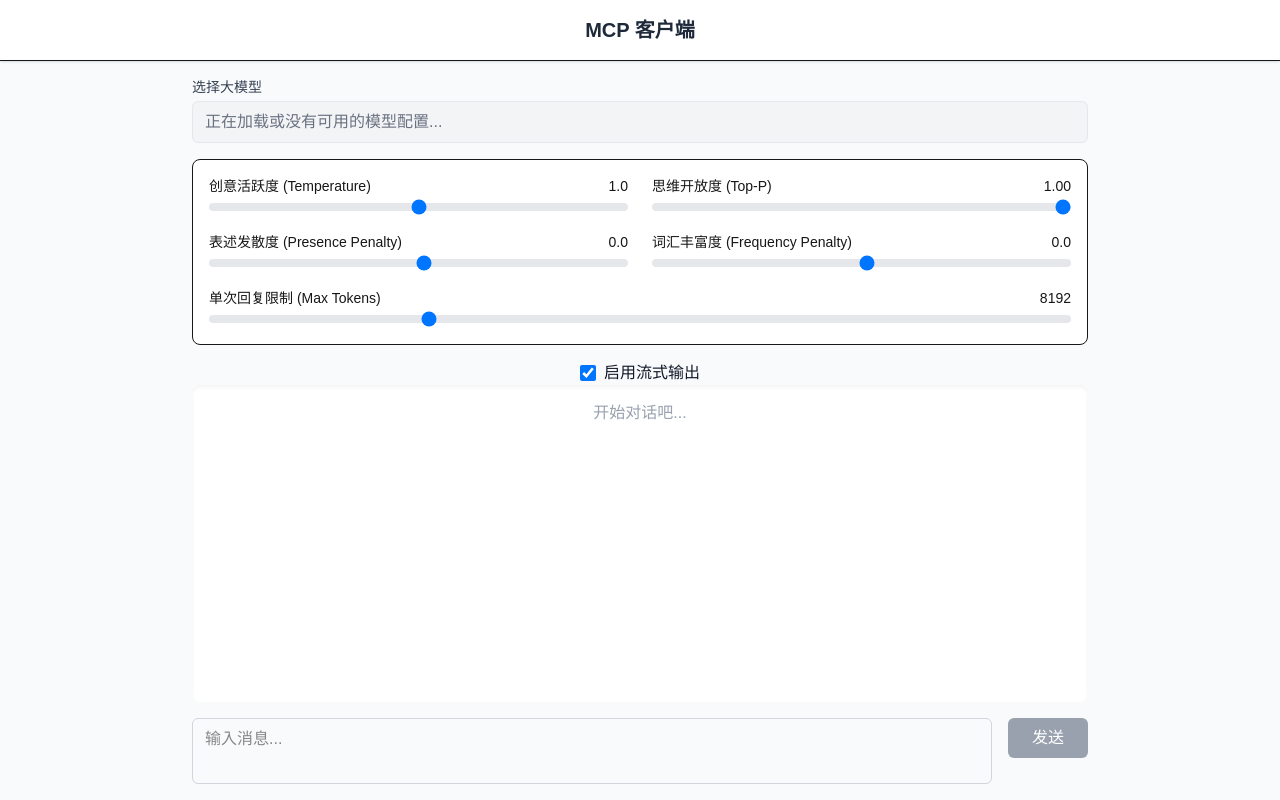
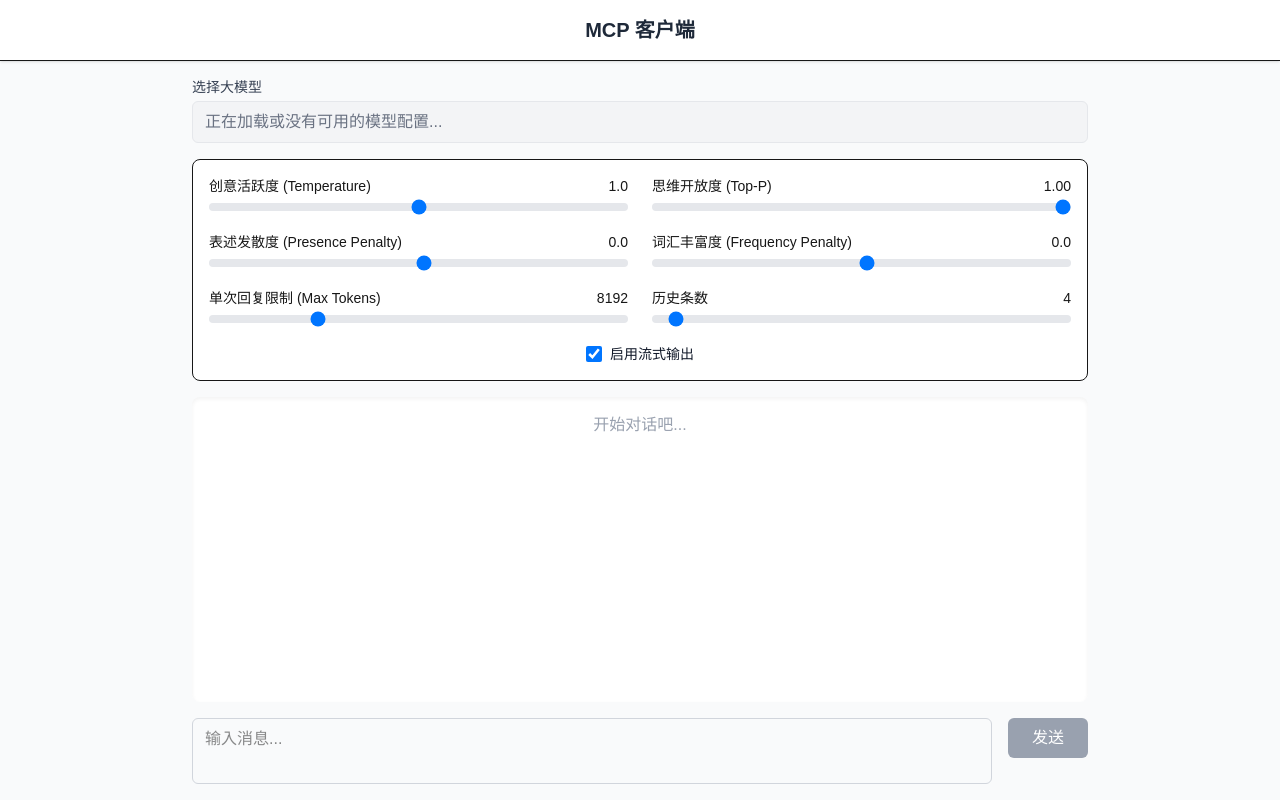
Before and after one commit to visionliao/llm-mcp-tools, a Next.js app in the folder user-ui/: page / in a window 1280 px wide. Built offline with nearby package versions, Linux system fonts and the light colour scheme.

Commit message:
增加历史消息数量控制，增加大模型数据格式日志

```diff
--- a/user-ui/src/app/page.tsx
+++ b/user-ui/src/app/page.tsx
@@ -32,6 +32,8 @@ export default function Home() {
   const [presencePenalty, setPresencePenalty] = useState(0);
   const [frequencyPenalty, setFrequencyPenalty] = useState(0);
   const [maxOutputTokens, setMaxOutputTokens] = useState(8192);
+  // 控制历史记录长度
+  const [historyLength, setHistoryLength] = useState(4); // 默认保留最近4条消息
 
   // 自动滚动到聊天记录底部
   useEffect(() => {
@@ -67,10 +69,15 @@ export default function Home() {
 
     setIsLoading(true);
     const userMessage: ChatMessage = { role: 'user', content: message };
-    const newConversation = [...conversation, userMessage];
-    setConversation(newConversation);
+    // 从完整的对话历史中，只截取用户指定的最后几条，如果为0则将历史消息变为空
+    const messagesForApi = historyLength > 0 ? conversation.slice(-historyLength) : [];
+    // 将新消息和截取后的历史合并，作为最终发送的 payload
+    const messagesPayload = [...messagesForApi, userMessage];
+    // 更新UI时，依然使用完整的对话历史
+    setConversation(prev => [...prev, userMessage]);
+    // 清空输入框并重置流式响应状态
     setMessage("");
-    setStreamingResponse(""); // 清空上一次的流式响应
+    setStreamingResponse("");
 
     const generationOptions: LlmGenerationOptions = {
       stream: isStreamingEnabled,
@@ -86,7 +93,7 @@ export default function Home() {
         headers: { 'Content-Type': 'application/json' },
         body: JSON.stringify({
           selectedModel,
-          messages: newConversation, // 发送包含最新用户消息的完整历史
+          messages: messagesPayload, // 发送包含最新用户消息的完整历史
           options: generationOptions, // 发送模型参数
         }),
       });
@@ -173,6 +180,7 @@ export default function Home() {
 
           {/* --- 在模型选择下方添加参数滑块 --- */}
           <div className="grid grid-cols-1 md:grid-cols-2 gap-x-6 gap-y-4 mb-4 p-4 border rounded-lg bg-white text-sm">
+            {/* --- 第一行：创意活跃度 和 思维开放度 --- */}
             <div>
               <label htmlFor="temperature" className="flex justify-between"><span>创意活跃度 (Temperature)</span> <span>{temperature.toFixed(1)}</span></label>
               <input type="range" id="temperature" min="0" max="2" step="0.1" value={temperature} onChange={(e) => setTemperature(parseFloat(e.target.value))}
@@ -183,6 +191,7 @@ export default function Home() {
               <input type="range" id="topP" min="0" max="1" step="0.05" value={topP} onChange={(e) => setTopP(parseFloat(e.target.value))}
                 className="w-full h-2 bg-gray-200 rounded-lg appearance-none cursor-pointer"/>
             </div>
+            {/* --- 第二行：表述发散度 和 词汇丰富度 --- */}
             <div>
               <label htmlFor="presencePenalty" className="flex justify-between"><span>表述发散度 (Presence Penalty)</span> <span>{presencePenalty.toFixed(1)}</span></label>
               <input type="range" id="presencePenalty" min="-2" max="1.9" step="0.1" value={presencePenalty} onChange={(e) => setPresencePenalty(parseFloat(e.target.value))}
@@ -193,11 +202,16 @@ export default function Home() {
               <input type="range" id="frequencyPenalty" min="-2" max="1.9" step="0.1" value={frequencyPenalty} onChange={(e) => setFrequencyPenalty(parseFloat(e.target.value))}
                 className="w-full h-2 bg-gray-200 rounded-lg appearance-none cursor-pointer"/>
             </div>
-            <div className="md:col-span-2">
+            {/* --- 第三行： Max Tokens 和 历史记录条数 --- */}
+            <div>
               <label htmlFor="maxTokens" className="flex justify-between"><span>单次回复限制 (Max Tokens)</span> <span>{maxOutputTokens}</span></label>
               <input type="range" id="maxTokens" min="256" max="32000" step="256" value={maxOutputTokens} onChange={(e) => setMaxOutputTokens(parseInt(e.target.value, 10))}
                 className="w-full h-2 bg-gray-200 rounded-lg appearance-none cursor-pointer"/>
             </div>
+            <div>
+              <label htmlFor="historyLength" className="flex justify-between"><span>历史条数</span> <span>{historyLength}</span></label>
+              <input type="range" id="historyLength" min="0" max="100" step="1" value={historyLength} onChange={(e) => setHistoryLength(parseInt(e.target.value, 10))}
+                className="w-full h-2 bg-gray-200 rounded-lg appearance-none cursor-pointer"/>
             </div>
             <div className="md:col-span-2 flex items-center justify-center">
               <input
@@ -210,6 +224,7 @@ export default function Home() {
               <label htmlFor="stream-toggle" className="ml-2 font-medium text-gray-900">
                 启用流式输出
               </label>
+            </div>
           </div>
 
           <div ref={chatContainerRef} className="flex-grow bg-white rounded-lg shadow-inner p-4 overflow-y-auto mb-4 space-y-4">
```
Also changed, not shown: user-ui/src/lib/llm/providers/google.ts (+15 -0 lines). Lines whose indentation alone changed are shown as unchanged.
